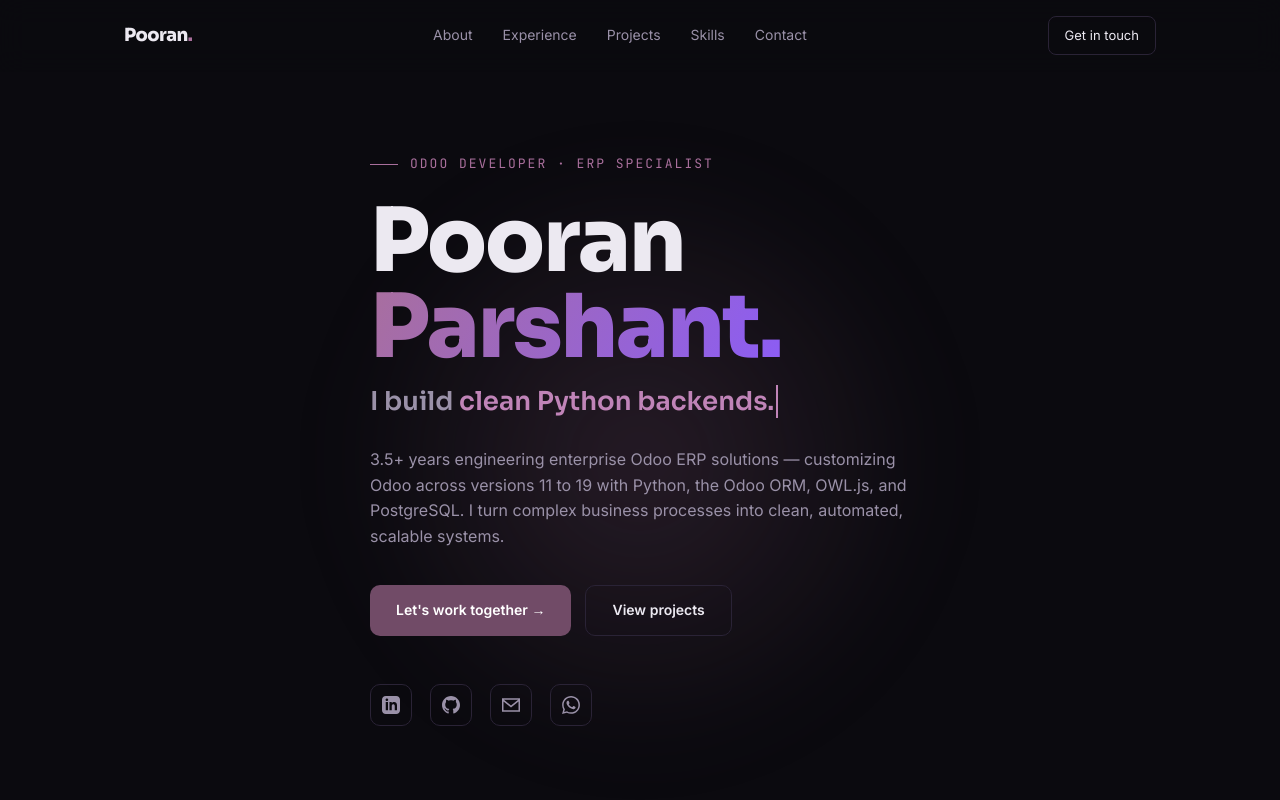
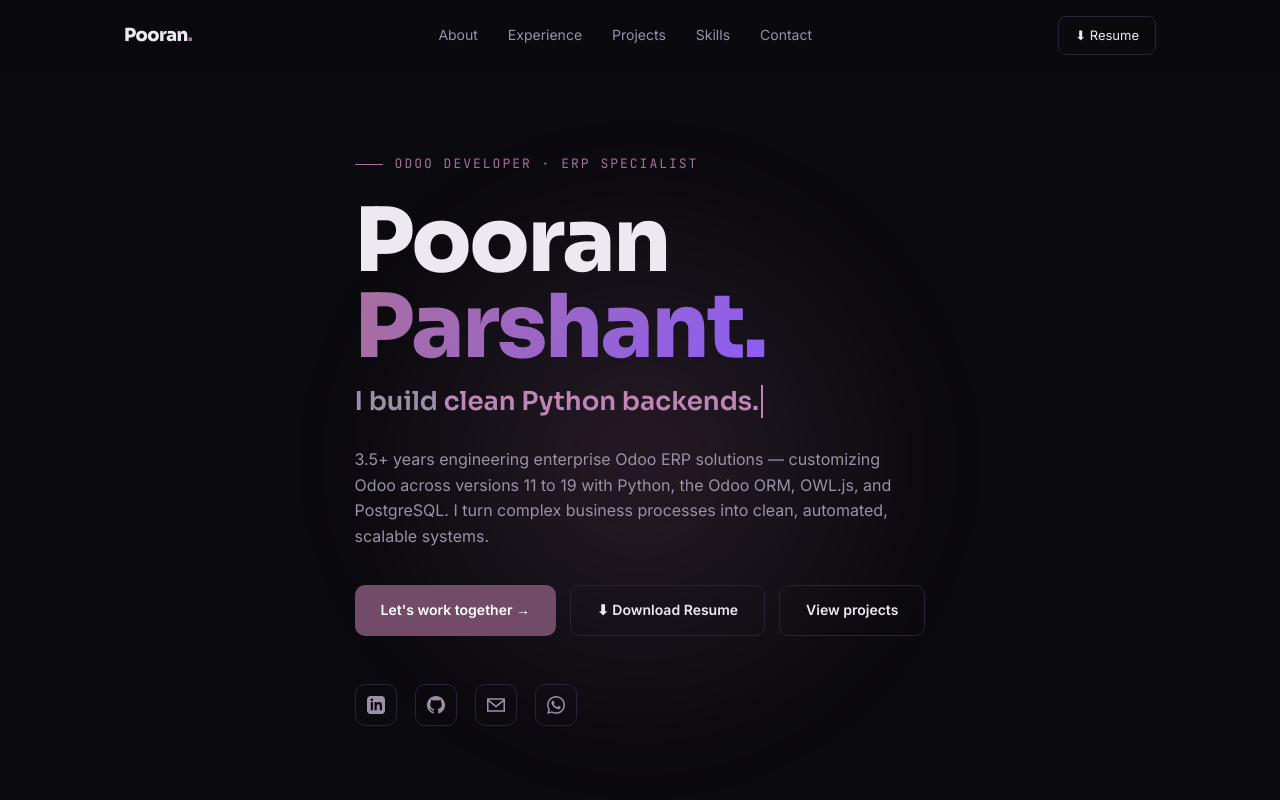
Before and after one commit to pooran1/pooran1.github.io, a plain HTML site: page index.html in a window 1280 px wide. Shown: the top 800 px of the page. Drawn offline with Linux system fonts and the light colour scheme.

Commit message:
Add download links for resume in index.html
Updated links to download resume in multiple sections.

```diff
--- a/index.html
+++ b/index.html
@@ -171,7 +171,7 @@
       <a href="#skills">Skills</a>
       <a href="#contact">Contact</a>
     </div>
-    <a href="#contact" class="nav-cta">Get in touch</a>
+    <a href="Pooran_Parshant_Resume.pdf" download class="nav-cta">⬇ Resume</a>
   </div>
 </nav>
 
@@ -185,6 +185,7 @@
     <p class="hero-desc">3.5+ years engineering enterprise Odoo ERP solutions — customizing Odoo across versions 11 to 19 with Python, the Odoo ORM, OWL.js, and PostgreSQL. I turn complex business processes into clean, automated, scalable systems.</p>
     <div class="hero-btns">
       <a href="#contact" class="btn btn-primary">Let's work together →</a>
+      <a href="Pooran_Parshant_Resume.pdf" download class="btn btn-ghost">⬇ Download Resume</a>
       <a href="#projects" class="btn btn-ghost">View projects</a>
     </div>
     <div class="hero-socials">
@@ -360,6 +361,7 @@
     <p class="reveal">Open to opportunities in Odoo Development, ERP Systems, Python Backends, and Business Automation. Whether it's a role, a project, or just a hello — my inbox is open.</p>
     <div class="hero-btns reveal" style="justify-content:center">
       <a href="https://mail.google.com/mail/?view=cm&fs=1&to=pooranparshant9@gmail.com&su=Hello%20Pooran" target="_blank" rel="noopener" class="btn btn-primary">📧 Email me</a>
+      <a href="Pooran_Parshant_Resume.pdf" download class="btn btn-ghost">⬇ Download Resume</a>
       <a href="https://linkedin.com/in/pooran-parshant" target="_blank" rel="noopener" class="btn btn-ghost">Connect on LinkedIn</a>
       <a href="https://wa.me/923352378617" target="_blank" rel="noopener" class="btn btn-ghost">WhatsApp</a>
     </div>
```
